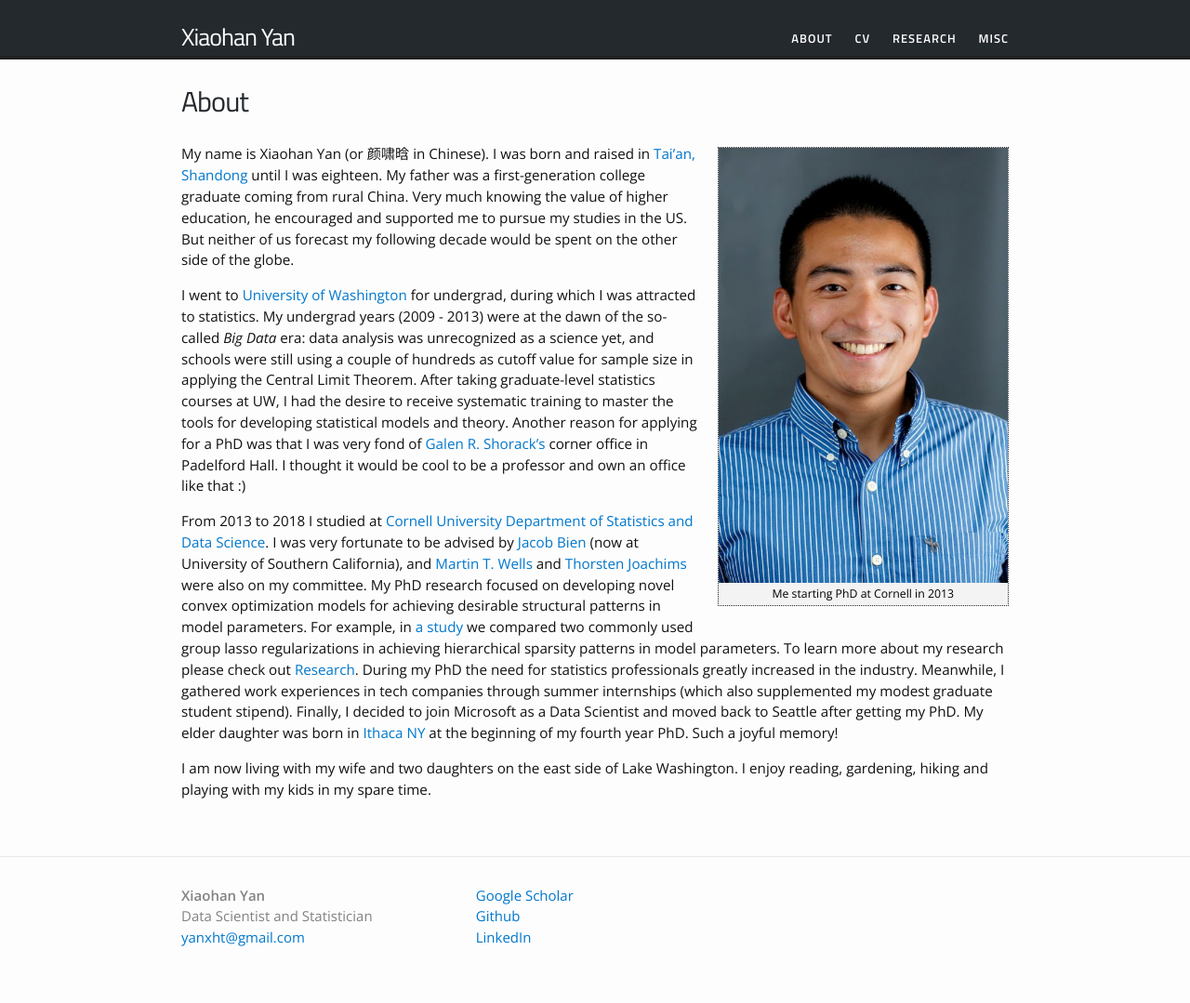
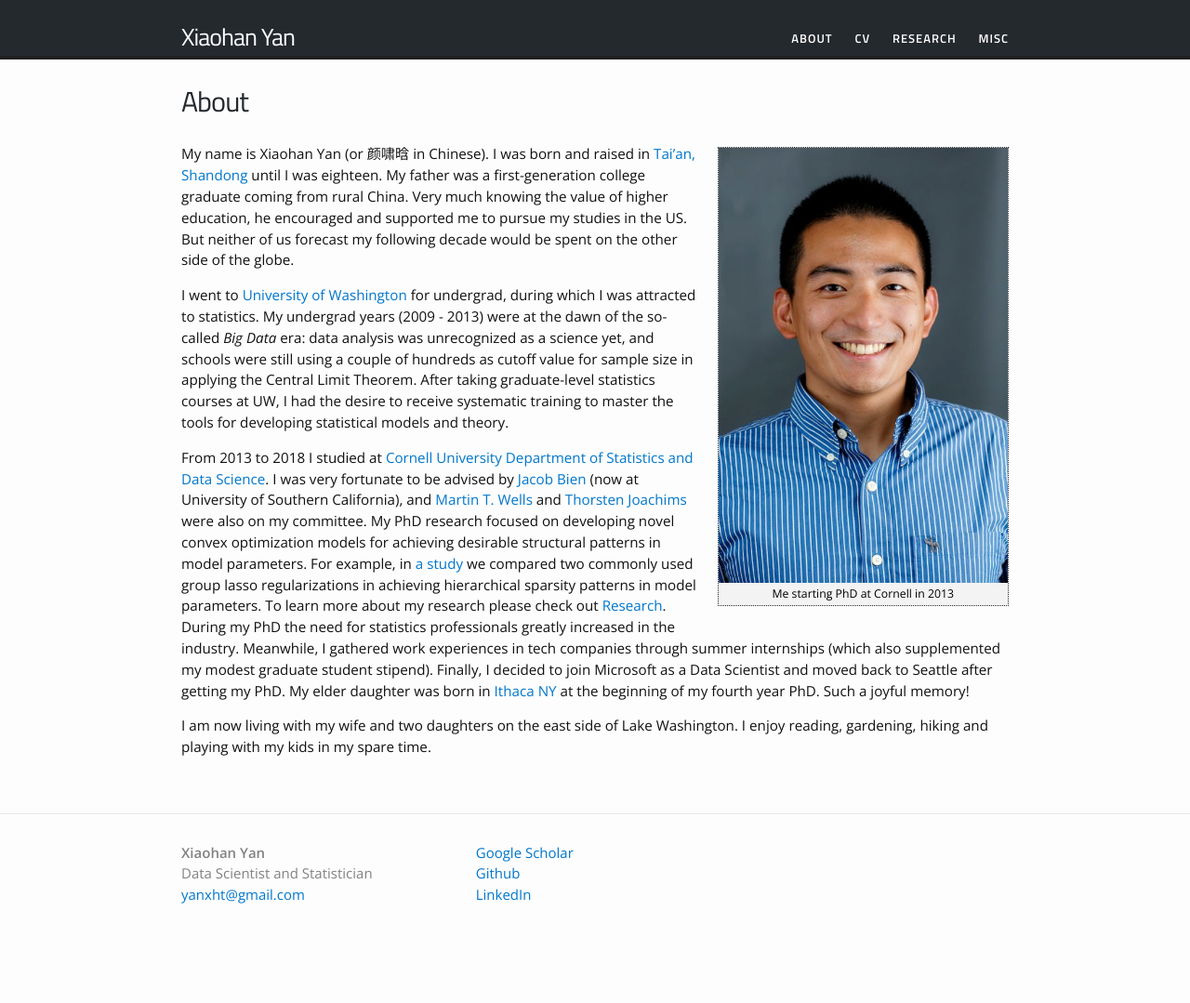
Before and after one commit to yanxht/yanxht.github.io, a Jekyll site: the page built from about.md, in a window 1280 px wide. Shown: the whole page at 93% size. Built offline with Jekyll 4.4.1, drawn with Linux system fonts in a browser that asks for light colours; after the commit the page ends 1033 px from its top, so only the background shows below that.

```diff
--- a/about.md
+++ b/about.md
@@ -8,7 +8,8 @@ permalink: /about/
 
 My name is Xiaohan Yan (or 颜啸晗 in Chinese). I was born and raised in [Tai'an, Shandong](https://en.wikipedia.org/wiki/Tai%27an) until I was eighteen. My father was a first-generation college graduate coming from rural China. Very much knowing the value of higher education, he encouraged and supported me to pursue my studies in the US. But neither of us forecast my following decade would be spent on the other side of the globe.
 
-I went to [University of Washington](https://www.washington.edu) for undergrad, during which I was attracted to statistics. My undergrad years (2009 - 2013) were at the dawn of the so-called *Big Data* era: data analysis was unrecognized as a science yet, and schools were still using a couple of hundreds as cutoff value for sample size in applying the Central Limit Theorem. After taking graduate-level statistics courses at UW, I had the desire to receive systematic training to master the tools for developing statistical models and theory. Another reason for applying for a PhD was that I was very fond of [Galen R. Shorack's](https://www.stat.washington.edu/galen/) corner office in Padelford Hall. I thought it would be cool to be a professor and own an office like that :)
+I went to [University of Washington](https://www.washington.edu) for undergrad, during which I was attracted to statistics. My undergrad years (2009 - 2013) were at the dawn of the so-called *Big Data* era: data analysis was unrecognized as a science yet, and schools were still using a couple of hundreds as cutoff value for sample size in applying the Central Limit Theorem. After taking graduate-level statistics courses at UW, I had the desire to receive systematic training to master the tools for developing statistical models and theory.
+<!---Another reason for applying for a PhD was that I was very fond of [Galen R. Shorack's](https://www.stat.washington.edu/galen/) corner office in Padelford Hall. I thought it would be cool to be a professor and own an office like that :)--->
 
 From 2013 to 2018 I studied at [Cornell University Department of Statistics and Data Science](https://stat.cornell.edu). I was very fortunate to be advised by [Jacob Bien](http://faculty.marshall.usc.edu/Jacob-Bien/) (now at University of Southern California), and [Martin T. Wells](https://stat.cornell.edu/people/faculty/martin-wells) and [Thorsten Joachims](http://www.cs.cornell.edu/people/tj/) were also on my committee. My PhD research focused on developing novel convex optimization models for achieving desirable structural patterns in model parameters. For example, in [a study](https://yanxht.github.io/research/hsm/) we compared two commonly used group lasso regularizations in achieving hierarchical sparsity patterns in model parameters. To learn more about my research please check out [Research](https://yanxht.github.io/research/). During my PhD the need for statistics professionals greatly increased in the industry. Meanwhile, I gathered work experiences in tech companies through summer internships (which also supplemented my modest graduate student stipend). Finally, I decided to join Microsoft as a Data Scientist and moved back to Seattle after getting my PhD. My elder daughter was born in [Ithaca NY](https://www.visitithaca.com/node/1) at the beginning of my fourth year PhD. Such a joyful memory!
 
```
Also changed, not shown: research.md (+2 -0 lines), images/comic_causal.png (added).
